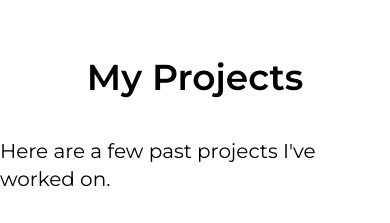
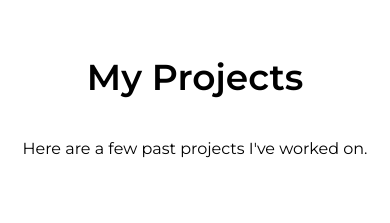
Before and after one commit to jungwonJung/Jay-Portfolio, a React (Create React App) app: page / in a window 390 px wide. Shown: the part 3280-3503 px from the top of the page. Built offline with nearby package versions, Linux system fonts and the light colour scheme; a web font is replaced by a local one.

Commit message:
hotfix --text size

```diff
--- a/src/components/ProjectList.jsx
+++ b/src/components/ProjectList.jsx
@@ -28,7 +28,7 @@ function ProjectList() {
     <section className="flex flex-col justify-center items-center -mt-20">
       <div className="flex flex-col justify-center items-center -mt-10">
         <h1 className="text-4xl mb-10 font-semibold">My Projects</h1>
-        <p className="text-xl mb-16">
+        <p className="text-md md:text-xl mb-16">
           Here are a few past projects I've worked on.
         </p>
       </div>
```
